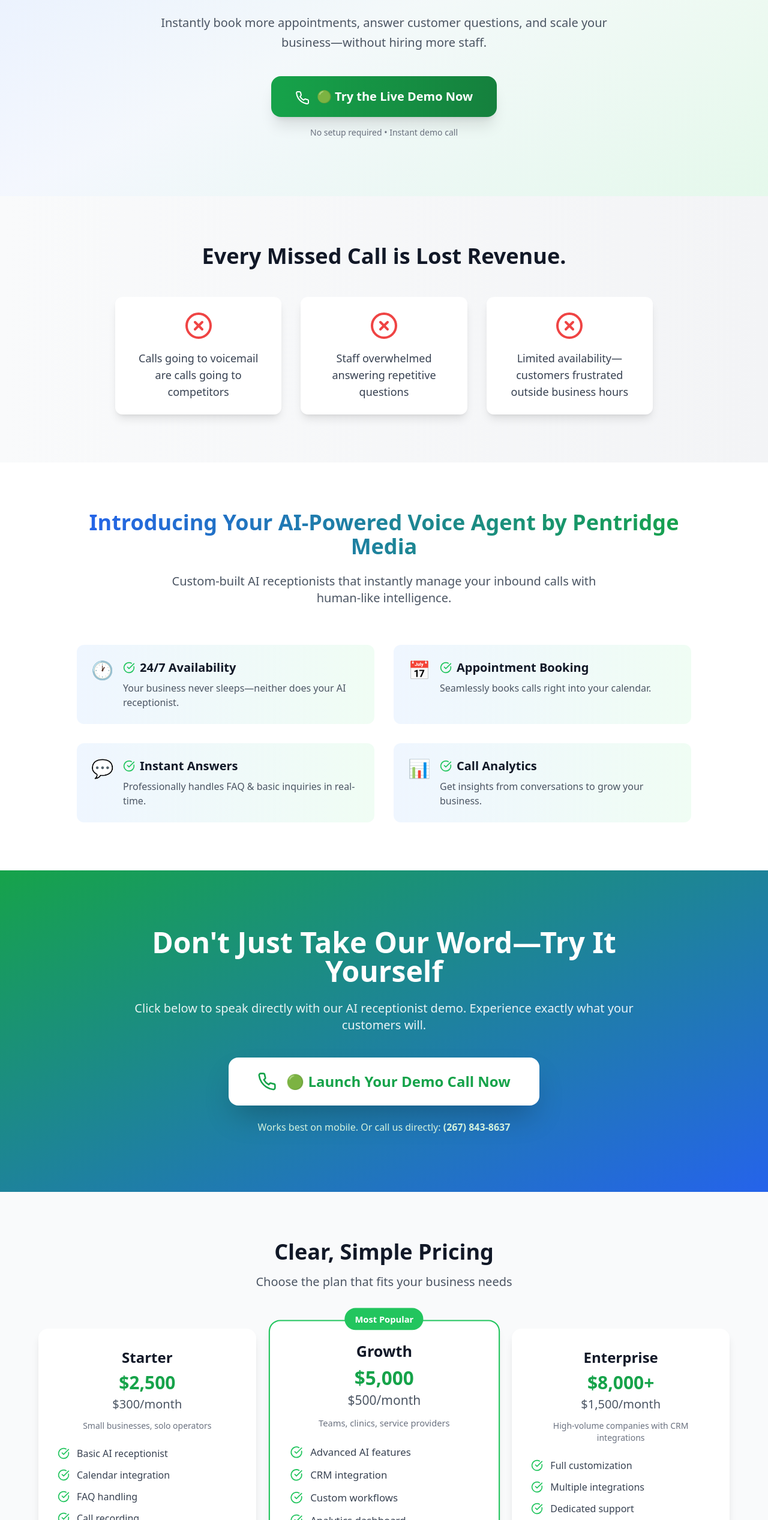
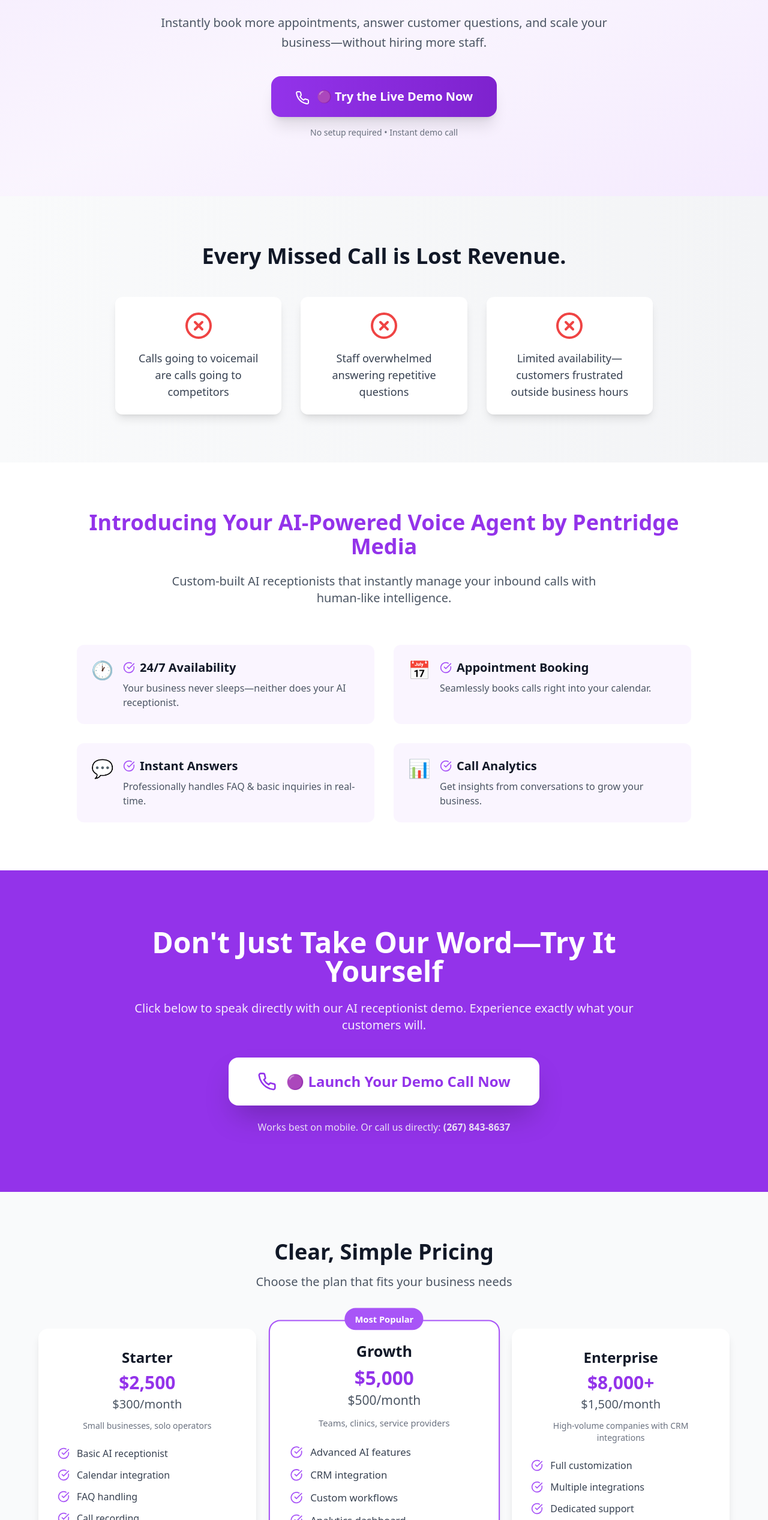
Before and after one commit to sirakinb/ai-receptionist-elite-voice, a React (Vite) app: page / in a window 1280 px wide. Shown: the part 266-2800 px from the top of the page at 60% size. Built offline with nearby package versions, Linux system fonts and the light colour scheme.

Commit message:
Refactor: Use purple gradient
Update color gradients to purple in the landing page.

```diff
--- a/src/pages/Index.tsx
+++ b/src/pages/Index.tsx
@@ -1,4 +1,3 @@
-
 import { Phone, CheckCircle, XCircle, Star, Brain, Settings, Rocket } from "lucide-react";
 
 const Index = () => {
@@ -9,11 +8,11 @@ const Index = () => {
   return (
     <main className="bg-white text-gray-900 overflow-x-hidden">
       {/* Hero Section */}
-      <section className="relative py-24 px-6 text-center bg-gradient-to-br from-blue-50 via-white to-green-50">
-        <div className="absolute inset-0 bg-gradient-to-r from-blue-600/5 to-green-600/5"></div>
+      <section className="relative py-24 px-6 text-center bg-gradient-to-br from-purple-50 via-white to-purple-50">
+        <div className="absolute inset-0 bg-gradient-to-r from-purple-600/5 to-purple-600/5"></div>
         <div className="relative max-w-5xl mx-auto">
           <div className="inline-block mb-6">
-            <span className="px-4 py-2 bg-green-100 text-green-800 rounded-full text-sm font-semibold">
+            <span className="px-4 py-2 bg-purple-100 text-purple-800 rounded-full text-sm font-semibold">
               🚀 AI-Powered Business Solution
             </span>
           </div>
@@ -25,10 +24,10 @@ const Index = () => {
           </p>
           <button
             onClick={handleDemoCall}
-            className="group px-10 py-5 text-xl font-semibold text-white bg-gradient-to-r from-green-600 to-green-700 hover:from-green-700 hover:to-green-800 rounded-2xl shadow-xl hover:shadow-2xl transition-all duration-300 transform hover:scale-105"
+            className="group px-10 py-5 text-xl font-semibold text-white bg-gradient-to-r from-purple-600 to-purple-700 hover:from-purple-700 hover:to-purple-800 rounded-2xl shadow-xl hover:shadow-2xl transition-all duration-300 transform hover:scale-105"
           >
             <Phone className="inline-block w-6 h-6 mr-3 group-hover:rotate-12 transition-transform" />
-            🟢 Try the Live Demo Now
+            🟣 Try the Live Demo Now
           </button>
           <p className="mt-4 text-sm text-gray-500">
             No setup required • Instant demo call
@@ -61,7 +60,7 @@ const Index = () => {
       <section className="py-20 px-6 bg-white">
         <div className="max-w-5xl mx-auto">
           <div className="text-center mb-16">
-            <h2 className="text-4xl font-bold mb-6 bg-gradient-to-r from-blue-600 to-green-600 bg-clip-text text-transparent">
+            <h2 className="text-4xl font-bold mb-6 bg-gradient-to-r from-purple-600 to-purple-600 bg-clip-text text-transparent">
               Introducing Your AI-Powered Voice Agent by Pentridge Media
             </h2>
             <p className="text-xl text-gray-600 max-w-3xl mx-auto">
@@ -76,11 +75,11 @@ const Index = () => {
               { icon: "💬", title: "Instant Answers", desc: "Professionally handles FAQ & basic inquiries in real-time." },
               { icon: "📊", title: "Call Analytics", desc: "Get insights from conversations to grow your business." }
             ].map((feature, index) => (
-              <div key={index} className="flex items-start space-x-4 p-6 bg-gradient-to-r from-blue-50 to-green-50 rounded-xl hover:shadow-lg transition-all">
+              <div key={index} className="flex items-start space-x-4 p-6 bg-gradient-to-r from-purple-50 to-purple-50 rounded-xl hover:shadow-lg transition-all">
                 <div className="text-3xl">{feature.icon}</div>
                 <div>
                   <h3 className="text-xl font-semibold text-gray-900 mb-2 flex items-center">
-                    <CheckCircle className="w-5 h-5 text-green-500 mr-2" />
+                    <CheckCircle className="w-5 h-5 text-purple-500 mr-2" />
                     {feature.title}
                   </h3>
                   <p className="text-gray-600">{feature.desc}</p>
@@ -92,7 +91,7 @@ const Index = () => {
       </section>
 
       {/* Demo Call Section */}
-      <section className="bg-gradient-to-br from-green-600 to-blue-600 py-24 px-6 text-center text-white">
+      <section className="bg-gradient-to-br from-purple-600 to-purple-600 py-24 px-6 text-center text-white">
         <div className="max-w-4xl mx-auto">
           <h2 className="text-5xl font-bold mb-6">
             Don't Just Take Our Word—Try It Yourself
@@ -102,12 +101,12 @@ const Index = () => {
           </p>
           <button
             onClick={handleDemoCall}
-            className="group inline-flex items-center px-12 py-6 text-2xl font-semibold text-green-600 bg-white hover:bg-gray-50 rounded-2xl shadow-2xl hover:shadow-3xl transition-all duration-300 transform hover:scale-105"
+            className="group inline-flex items-center px-12 py-6 text-2xl font-semibold text-purple-600 bg-white hover:bg-gray-50 rounded-2xl shadow-2xl hover:shadow-3xl transition-all duration-300 transform hover:scale-105"
           >
             <Phone className="w-8 h-8 mr-4 group-hover:rotate-12 transition-transform" />
-            🟢 Launch Your Demo Call Now
+            🟣 Launch Your Demo Call Now
           </button>
-          <p className="mt-6 text-green-100">
+          <p className="mt-6 text-purple-100">
             Works best on mobile. Or call us directly: <strong>(267) 843-8637</strong>
           </p>
         </div>
@@ -146,31 +145,31 @@ const Index = () => {
                 popular: false
               }
             ].map((tier, index) => (
-              <div key={index} className={`relative bg-white p-8 rounded-2xl shadow-lg hover:shadow-xl transition-all ${tier.popular ? 'ring-2 ring-green-500 transform scale-105' : ''}`}>
+              <div key={index} className={`relative bg-white p-8 rounded-2xl shadow-lg hover:shadow-xl transition-all ${tier.popular ? 'ring-2 ring-purple-500 transform scale-105' : ''}`}>
                 {tier.popular && (
                   <div className="absolute -top-4 left-1/2 transform -translate-x-1/2">
-                    <span className="bg-green-500 text-white px-4 py-2 rounded-full text-sm font-semibold">
+                    <span className="bg-purple-500 text-white px-4 py-2 rounded-full text-sm font-semibold">
                       Most Popular
                     </span>
                   </div>
                 )}
                 <div className="text-center mb-6">
                   <h3 className="text-2xl font-bold text-gray-900 mb-2">{tier.plan}</h3>
-                  <div className="text-3xl font-bold text-green-600 mb-1">{tier.setup}</div>
+                  <div className="text-3xl font-bold text-purple-600 mb-1">{tier.setup}</div>
                   <div className="text-xl text-gray-600 mb-3">{tier.monthly}</div>
                   <p className="text-sm text-gray-500">{tier.ideal}</p>
                 </div>
                 <ul className="space-y-3 mb-8">
                   {tier.features.map((feature, featureIndex) => (
                     <li key={featureIndex} className="flex items-center">
-                      <CheckCircle className="w-5 h-5 text-green-500 mr-3 flex-shrink-0" />
+                      <CheckCircle className="w-5 h-5 text-purple-500 mr-3 flex-shrink-0" />
                       <span className="text-gray-700">{feature}</span>
                     </li>
                   ))}
                 </ul>
                 <button className={`w-full py-3 rounded-xl font-semibold transition-all ${
                   tier.popular
-                    ? 'bg-green-600 text-white hover:bg-green-700'
+                    ? 'bg-purple-600 text-white hover:bg-purple-700'
                     : 'bg-gray-100 text-gray-900 hover:bg-gray-200'
                 }`}>
                   Get Started
@@ -211,10 +210,10 @@ const Index = () => {
             ].map((item, index) => (
               <div key={index} className="text-center p-6 bg-white rounded-xl shadow-lg hover:shadow-xl transition-all">
                 <div className="relative inline-block mb-6">
-                  <div className="w-16 h-16 bg-gradient-to-r from-green-600 to-blue-600 rounded-full flex items-center justify-center">
+                  <div className="w-16 h-16 bg-gradient-to-r from-purple-600 to-purple-600 rounded-full flex items-center justify-center">
                     <item.icon className="w-8 h-8 text-white" />
                   </div>
-                  <div className="absolute -top-2 -right-2 w-8 h-8 bg-green-500 text-white rounded-full flex items-center justify-center text-sm font-bold">
+                  <div className="absolute -top-2 -right-2 w-8 h-8 bg-purple-500 text-white rounded-full flex items-center justify-center text-sm font-bold">
                     {item.step}
                   </div>
                 </div>
@@ -269,10 +268,10 @@ const Index = () => {
           </p>
           <button
             onClick={handleDemoCall}
-            className="group px-12 py-6 text-2xl font-semibold text-gray-900 bg-gradient-to-r from-green-400 to-green-500 hover:from-green-500 hover:to-green-600 rounded-2xl shadow-2xl hover:shadow-3xl transition-all duration-300 transform hover:scale-105"
+            className="group px-12 py-6 text-2xl font-semibold text-gray-900 bg-gradient-to-r from-purple-400 to-purple-500 hover:from-purple-500 hover:to-purple-600 rounded-2xl shadow-2xl hover:shadow-3xl transition-all duration-300 transform hover:scale-105"
           >
             <Phone className="inline-block w-8 h-8 mr-4 group-hover:rotate-12 transition-transform" />
-            🟢 Start Your AI Demo Now
+            🟣 Start Your AI Demo Now
           </button>
           <p className="mt-6 text-gray-300">
             No commitment required • Experience the future of customer service
```
